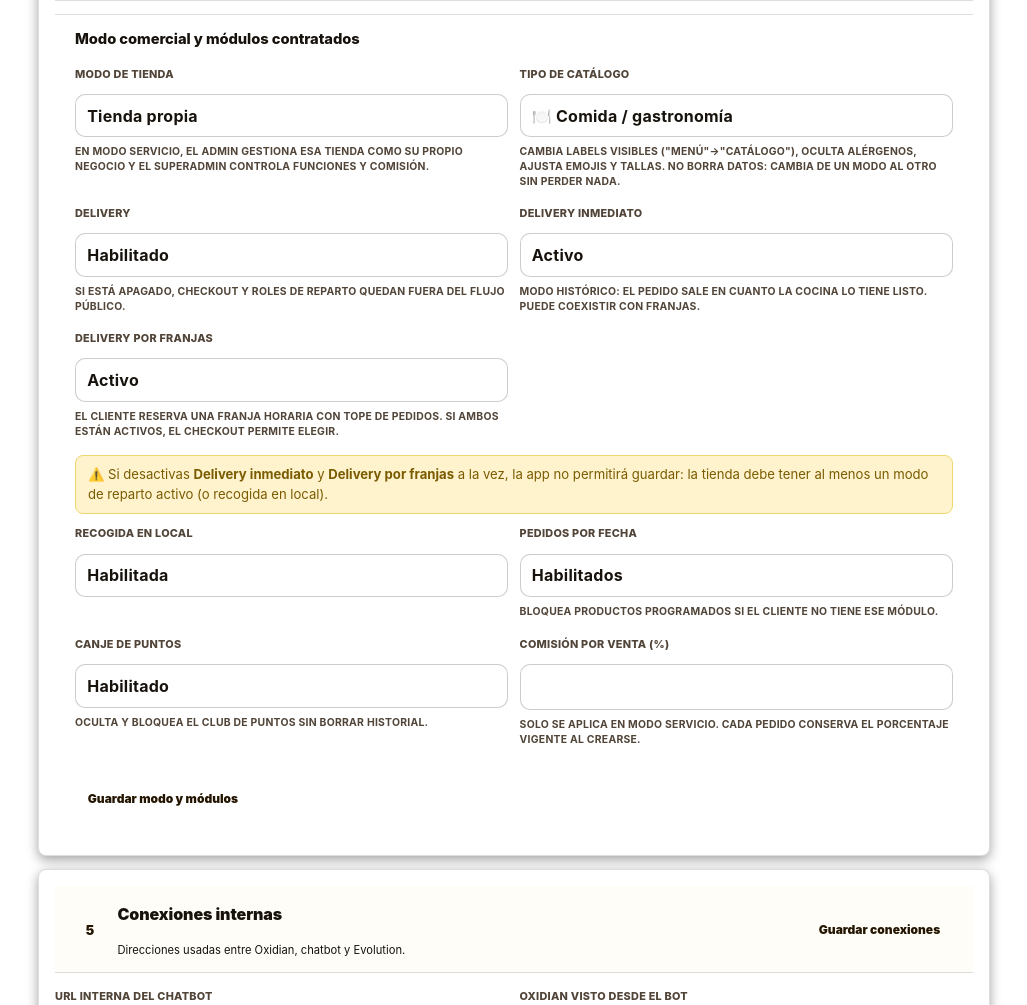
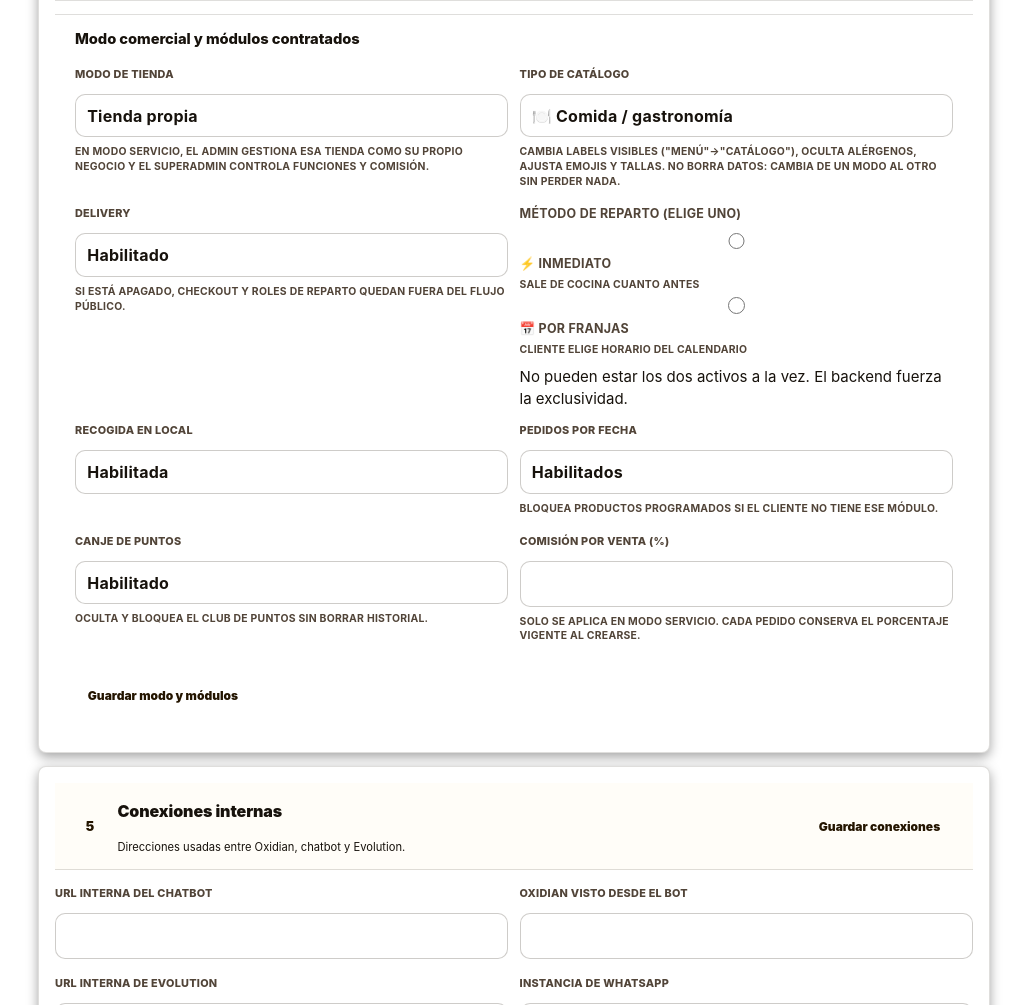
Before and after one commit to stevenconejito29-oss/el-parcerito, a Python web app: template oxidian/templates/superadmin/config.html in a window 1280 px wide. Shown: the part 5495-6500 px from the top of the page, without its empty margins (250-1277 px from the left). Run offline with Jinja, Linux system fonts and the light colour scheme; the template is opened without the code that fills it, so the values that code supplies are empty.

Commit message:
fix(delivery): mutex inmediato ↔ franjas + regeneración slots frescos
Antes:
- Ambos toggles podian coexistir → checkout con selector 2 opciones
- 28 franjas viejas del 19-ago (todas cerradas por al_iniciar)

Cambios superadmin:
- guardar_config (single key): al activar un metodo, apaga el otro
  automaticamente con flash informativo
- guardar_config_seccion (form): rechaza si vienen ambos ON simultaneos
  con mensaje claro "No puedes tener los dos activos a la vez"
- config.html: reemplaza 2 selects independientes por radio group
  mutex con hidden inputs que mantienen las claves reales de SiteConfig

Estado prod:
- delivery_inmediato_activo=0, delivery_franjas_activo=1
- 28 franjas frescas 12:30/14:00/20:00/21:30 desde manana 2026-08-20
- API /api/delivery/franjas-disponibles devuelve 24 disponibles con
  primera sugerida=true (12:30-14:00 manana)

```diff
--- a/oxidian/templates/superadmin/config.html
+++ b/oxidian/templates/superadmin/config.html
@@ -331,11 +331,45 @@
         {{ cfg_select('MODO_TIENDA', 'Modo de tienda', [('propia','Tienda propia'),('bar_servicio','Servicio para un único bar / comisión')], 'En modo servicio, el admin gestiona esa tienda como su propio negocio y el superadmin controla funciones y comisión.') }}
         {{ cfg_select('TIPO_TIENDA', 'Tipo de catálogo', [('comida','🍽️ Comida / gastronomía'),('producto','🛍️ Retail / nicho general (ropa, zapatos, bisutería…)')], 'Cambia labels visibles ("menú"→"catálogo"), oculta alérgenos, ajusta emojis y tallas. NO borra datos: cambia de un modo al otro sin perder nada.') }}
         {{ cfg_select('FEATURE_DELIVERY', 'Delivery', [('1','Habilitado'),('0','Deshabilitado')], 'Si está apagado, checkout y roles de reparto quedan fuera del flujo público.') }}
-        {{ cfg_select('delivery_inmediato_activo', 'Delivery inmediato', [('1','Activo'),('0','Inactivo')], 'Modo histórico: el pedido sale en cuanto la cocina lo tiene listo. Puede coexistir con franjas.') }}
-        {{ cfg_select('delivery_franjas_activo', 'Delivery por franjas', [('1','Activo'),('0','Inactivo')], 'El cliente reserva una franja horaria con tope de pedidos. Si ambos están activos, el checkout permite elegir.') }}
-        <div class="df-config-note" role="note">
-          ⚠️ Si desactivas <strong>Delivery inmediato</strong> y <strong>Delivery por franjas</strong> a la vez, la app no permitirá guardar: la tienda debe tener al menos un modo de reparto activo (o recogida en local).
+        {# Mutex: los dos métodos NO pueden coexistir. Un radio evita que el
+           admin marque los dos a la vez, y el backend refuerza el invariante. #}
+        {% set _dinm = raw.get('delivery_inmediato_activo','1') == '1' %}
+        {% set _dfra = raw.get('delivery_franjas_activo','0') == '1' %}
+        <div class="cfg-field cfg-field-radio">
+          <label class="cfg-label">Método de reparto (elige uno)</label>
+          <div class="cfg-radio-group" role="radiogroup">
+            <label class="cfg-radio-option {% if _dinm %}is-active{% endif %}">
+              <input type="radio" name="_metodo_reparto" value="inmediato" {% if _dinm %}checked{% endif %}>
+              <span>⚡ Inmediato</span>
+              <small>Sale de cocina cuanto antes</small>
+            </label>
+            <label class="cfg-radio-option {% if _dfra %}is-active{% endif %}">
+              <input type="radio" name="_metodo_reparto" value="franjas" {% if _dfra %}checked{% endif %}>
+              <span>📅 Por franjas</span>
+              <small>Cliente elige horario del calendario</small>
+            </label>
+          </div>
+          <p class="cfg-help">
+            No pueden estar los dos activos a la vez. El backend fuerza la exclusividad.
+          </p>
         </div>
+        {# Hidden inputs derivados del radio: mantienen la clave real de SiteConfig
+           sin cambiar la infraestructura de guardado por sección. #}
+        <input type="hidden" name="delivery_inmediato_activo" value="{{ '1' if _dinm else '0' }}" data-mutex-target="inmediato">
+        <input type="hidden" name="delivery_franjas_activo" value="{{ '1' if _dfra else '0' }}" data-mutex-target="franjas">
+        <script nonce="{{ csp_nonce() }}">
+          (function(){
+            const radios = document.querySelectorAll('input[name="_metodo_reparto"]');
+            const inm = document.querySelector('input[data-mutex-target="inmediato"]');
+            const fra = document.querySelector('input[data-mutex-target="franjas"]');
+            radios.forEach(r => r.addEventListener('change', () => {
+              inm.value = (r.value === 'inmediato' && r.checked) ? '1' : (r.value === 'franjas' && r.checked ? '0' : inm.value);
+              fra.value = (r.value === 'franjas' && r.checked) ? '1' : (r.value === 'inmediato' && r.checked ? '0' : fra.value);
+              document.querySelectorAll('.cfg-radio-option').forEach(o => o.classList.remove('is-active'));
+              r.closest('.cfg-radio-option').classList.add('is-active');
+            }));
+          })();
+        </script>
         {{ cfg_select('FEATURE_RECOGIDA', 'Recogida en local', [('1','Habilitada'),('0','Deshabilitada')]) }}
         {{ cfg_select('FEATURE_PEDIDOS_PROGRAMADOS', 'Pedidos por fecha', [('1','Habilitados'),('0','Deshabilitados')], 'Bloquea productos programados si el cliente no tiene ese módulo.') }}
         {{ cfg_select('FEATURE_PUNTOS', 'Canje de puntos', [('1','Habilitado'),('0','Deshabilitado')], 'Oculta y bloquea el club de puntos sin borrar historial.') }}
```
Also changed, not shown: oxidian/routes/superadmin.py (+25 -14 lines).
